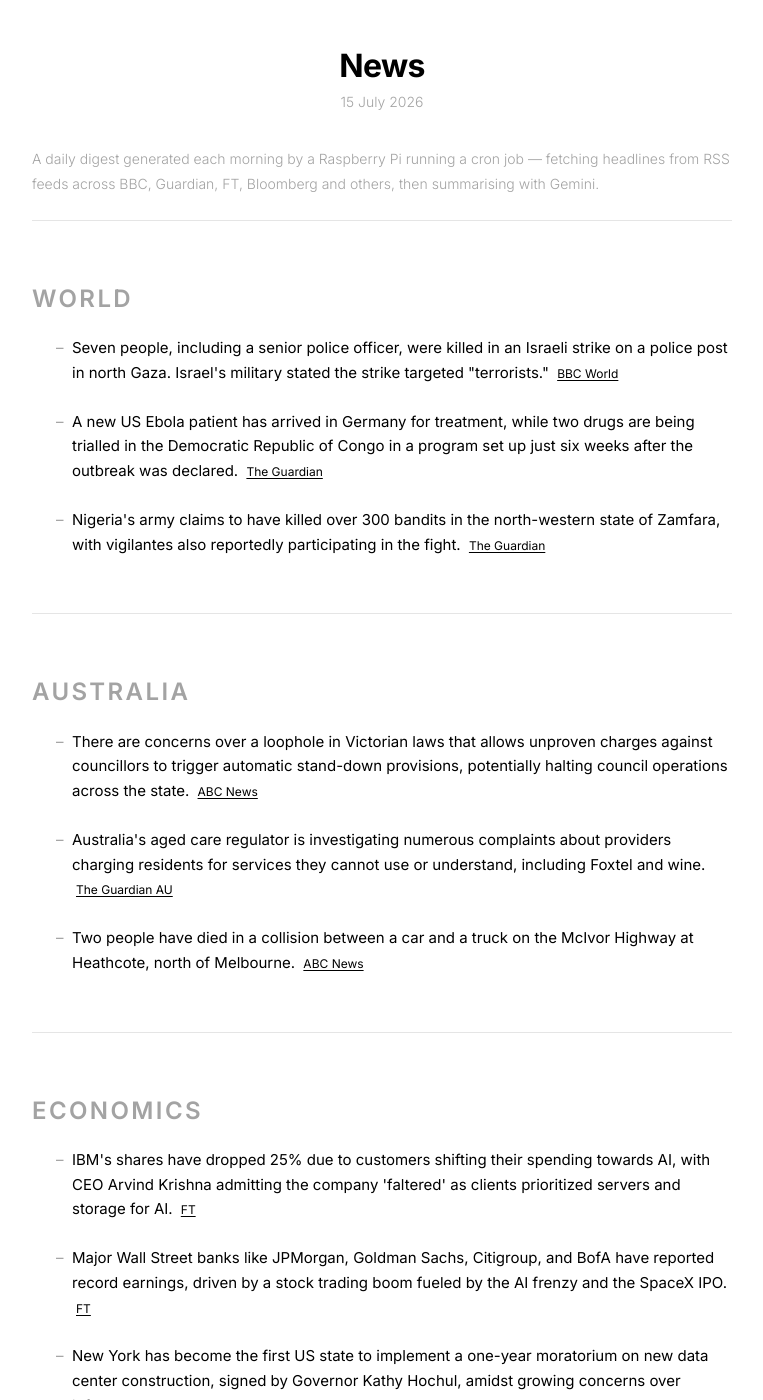
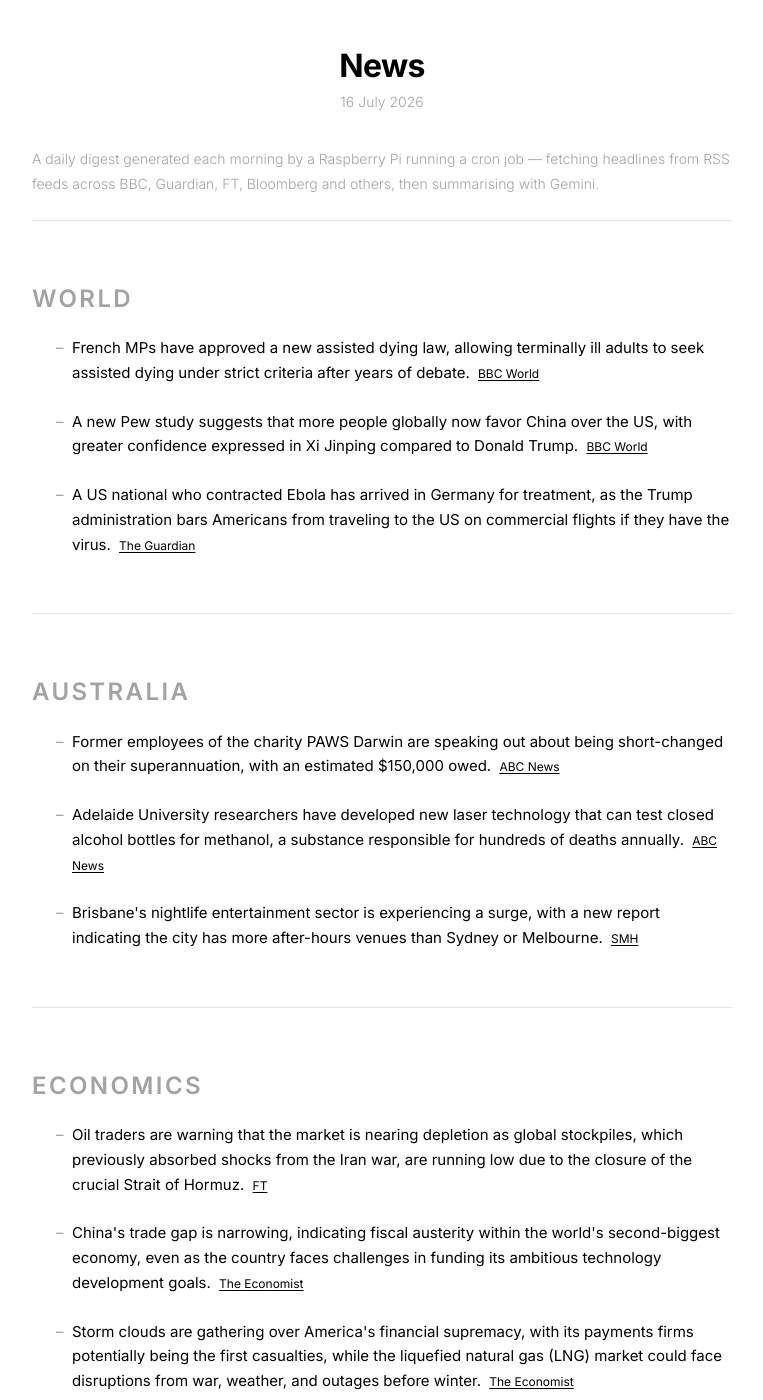
Before and after one commit to s-jac/s-jac.github.io, a Jekyll site: the page built from projects/news.html, in a window 1280 px wide and 1400 px high. Shown: the whole window, without its empty margins (258-1021 px from the left). Built offline with Jekyll 4.4.1, drawn with Linux system fonts in a browser that asks for light colours; some of the changed text lies outside the part shown.

Commit message:
daily news update 16 July 2026

```diff
--- a/_data/news.json
+++ b/_data/news.json
@@ -1,22 +1,22 @@
 {
-  "date": "15 July 2026",
-  "generated_at": "2026-07-14T21:00:33.518134+00:00",
+  "date": "16 July 2026",
+  "generated_at": "2026-07-15T21:00:24.875163+00:00",
   "sections": [
     {
       "heading": "World",
       "bullets": [
         {
-          "text": "Seven people, including a senior police officer, were killed in an Israeli strike on a police post in north Gaza. Israel's military stated the strike targeted \"terrorists.\"",
+          "text": "French MPs have approved a new assisted dying law, allowing terminally ill adults to seek assisted dying under strict criteria after years of debate.",
           "source": "BBC World",
           "url": "https://www.bbc.com/news/world"
         },
         {
-          "text": "A new US Ebola patient has arrived in Germany for treatment, while two drugs are being trialled in the Democratic Republic of Congo in a program set up just six weeks after the outbreak was declared.",
-          "source": "The Guardian",
-          "url": "https://www.theguardian.com"
+          "text": "A new Pew study suggests that more people globally now favor China over the US, with greater confidence expressed in Xi Jinping compared to Donald Trump.",
+          "source": "BBC World",
+          "url": "https://www.bbc.com/news/world"
         },
         {
-          "text": "Nigeria's army claims to have killed over 300 bandits in the north-western state of Zamfara, with vigilantes also reportedly participating in the fight.",
+          "text": "A US national who contracted Ebola has arrived in Germany for treatment, as the Trump administration bars Americans from traveling to the US on commercial flights if they have the virus.",
           "source": "The Guardian",
           "url": "https://www.theguardian.com"
         }
@@ -26,19 +26,19 @@
       "heading": "Australia",
       "bullets": [
         {
-          "text": "There are concerns over a loophole in Victorian laws that allows unproven charges against councillors to trigger automatic stand-down provisions, potentially halting council operations across the state.",
+          "text": "Former employees of the charity PAWS Darwin are speaking out about being short-changed on their superannuation, with an estimated $150,000 owed.",
           "source": "ABC News",
           "url": "https://www.abc.net.au/news"
         },
         {
-          "text": "Australia's aged care regulator is investigating numerous complaints about providers charging residents for services they cannot use or understand, including Foxtel and wine.",
-          "source": "The Guardian AU",
-          "url": "https://www.theguardian.com/au"
+          "text": "Adelaide University researchers have developed new laser technology that can test closed alcohol bottles for methanol, a substance responsible for hundreds of deaths annually.",
+          "source": "ABC News",
+          "url": "https://www.abc.net.au/news"
         },
         {
-          "text": "Two people have died in a collision between a car and a truck on the McIvor Highway at Heathcote, north of Melbourne.",
-          "source": "ABC News",
-          "url": "https://www.abc.net.au/news"
+          "text": "Brisbane's nightlife entertainment sector is experiencing a surge, with a new report indicating the city has more after-hours venues than Sydney or Melbourne.",
+          "source": "SMH",
+          "url": "https://www.smh.com.au"
         }
       ]
     },
@@ -46,19 +46,19 @@
       "heading": "Economics",
       "bullets": [
         {
-          "text": "IBM's shares have dropped 25% due to customers shifting their spending towards AI, with CEO Arvind Krishna admitting the company 'faltered' as clients prioritized servers and storage for AI.",
+          "text": "Oil traders are warning that the market is nearing depletion as global stockpiles, which previously absorbed shocks from the Iran war, are running low due to the closure of the crucial Strait of Hormuz.",
           "source": "FT",
           "url": "https://www.ft.com"
         },
         {
-          "text": "Major Wall Street banks like JPMorgan, Goldman Sachs, Citigroup, and BofA have reported record earnings, driven by a stock trading boom fueled by the AI frenzy and the SpaceX IPO.",
-          "source": "FT",
-          "url": "https://www.ft.com"
+          "text": "China's trade gap is narrowing, indicating fiscal austerity within the world's second-biggest economy, even as the country faces challenges in funding its ambitious technology development goals.",
+          "source": "The Economist",
+          "url": "https://www.economist.com/finance-and-economics"
         },
         {
-          "text": "New York has become the first US state to implement a one-year moratorium on new data center construction, signed by Governor Kathy Hochul, amidst growing concerns over infrastructure demands.",
-          "source": "FT",
-          "url": "https://www.ft.com"
+          "text": "Storm clouds are gathering over America's financial supremacy, with its payments firms potentially being the first casualties, while the liquefied natural gas (LNG) market could face disruptions from war, weather, and outages before winter.",
+          "source": "The Economist",
+          "url": "https://www.economist.com/finance-and-economics"
         }
       ]
     }
```
